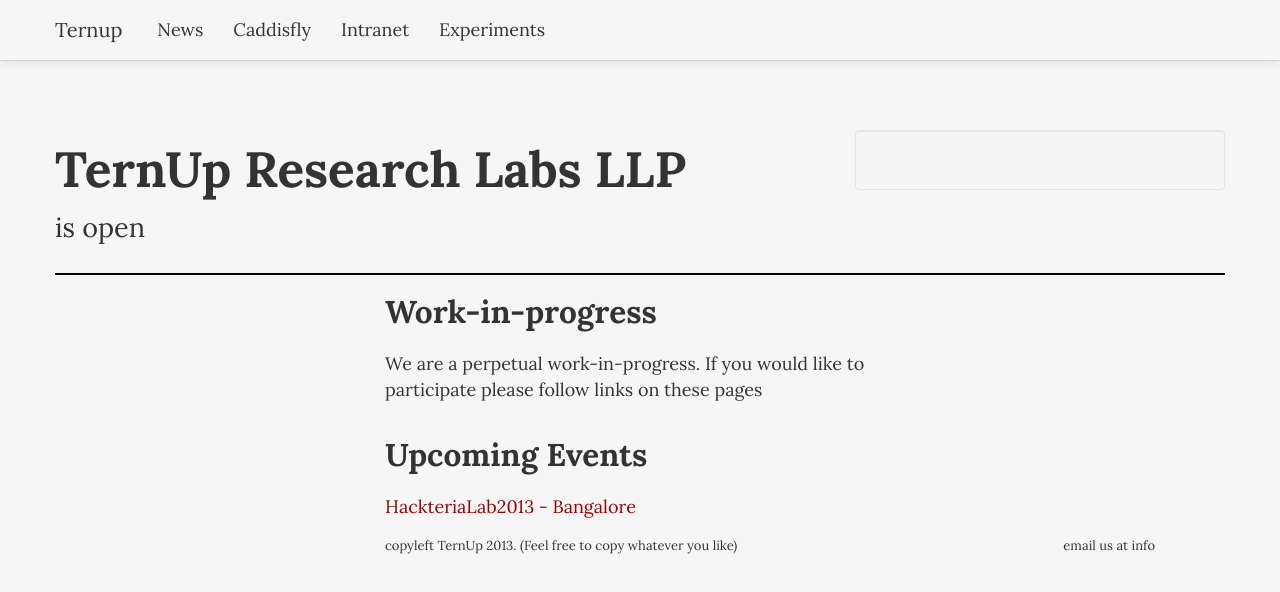
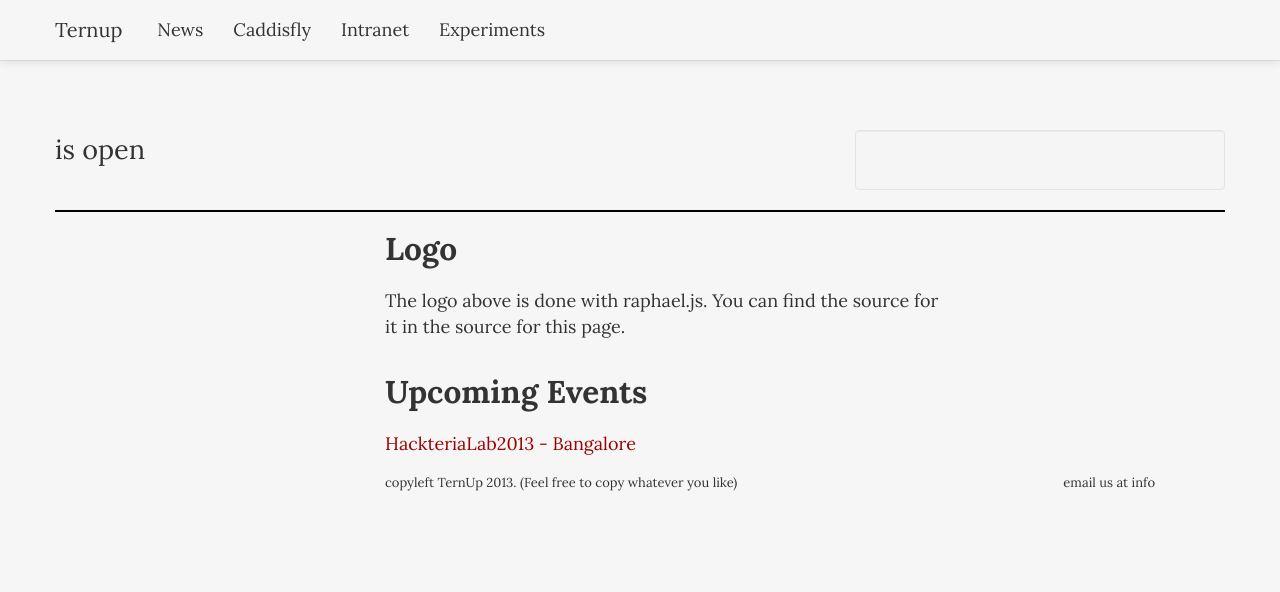
Before and after one commit to ternup/website, a plain HTML site: page experiments.html in a window 1280 px wide. Drawn offline with Linux system fonts and the light colour scheme.

Commit message:
moved sam's raphael logo to experiments

```diff
--- a/experiments.html
+++ b/experiments.html
@@ -41,7 +41,10 @@
 <header class="jumbotron subhead" id="overview">
     <div class="row">
         <div class="span8">
+            <div id="logo"></div>
+            <noscript>
             <h1 id="header">TernUp Research Labs LLP</h1>
+            </noscript>
             <p class="lead" id="subheader">A nebulous collective of people with different backgrounds,
             working together on what feels right</p>
         </div>
@@ -52,9 +55,8 @@
 </header>
 <section id="coming-soon">
 <div class="offset3 span6">
-    <h3>Work-in-progress</h3>
-    <p>We are a perpetual work-in-progress. If you would like to participate
-    please follow links on these pages</p>
+    <h3>Logo</h3>
+    <p>The logo above is done with raphael.js. You can find the source for it in the source for this page.</p>
 </div>
 </section>
 
@@ -84,6 +86,9 @@ copyleft TernUp 2013. (Feel free to copy whatever you like)
 <script type="text/javascript" src="js/less-1.3.3.min.js"></script>
 <script src="js/q.min.js" type="text/javascript" charset="utf-8"></script>
 <script src="js/main.js" type="text/javascript" charset="utf-8"></script>
+<script src="js/raphael-min.js" type="text/javascript" charset="utf-8"></script>
+<script src="js/logo.js" type="text/javascript" charset="utf-8"></script>
+
 
 </body>
 </html>
```
Also changed, not shown: index.html (+2 -2 lines).
